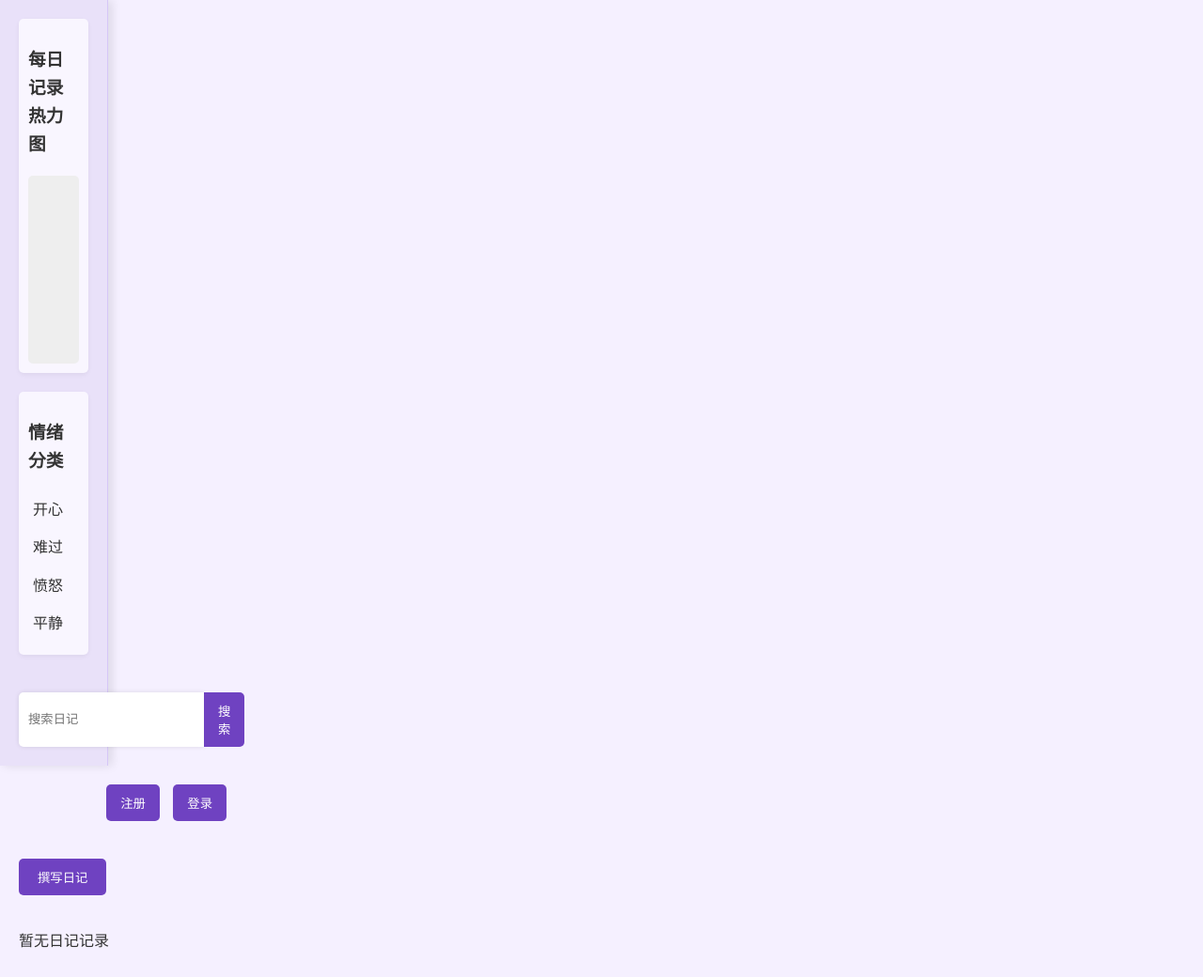
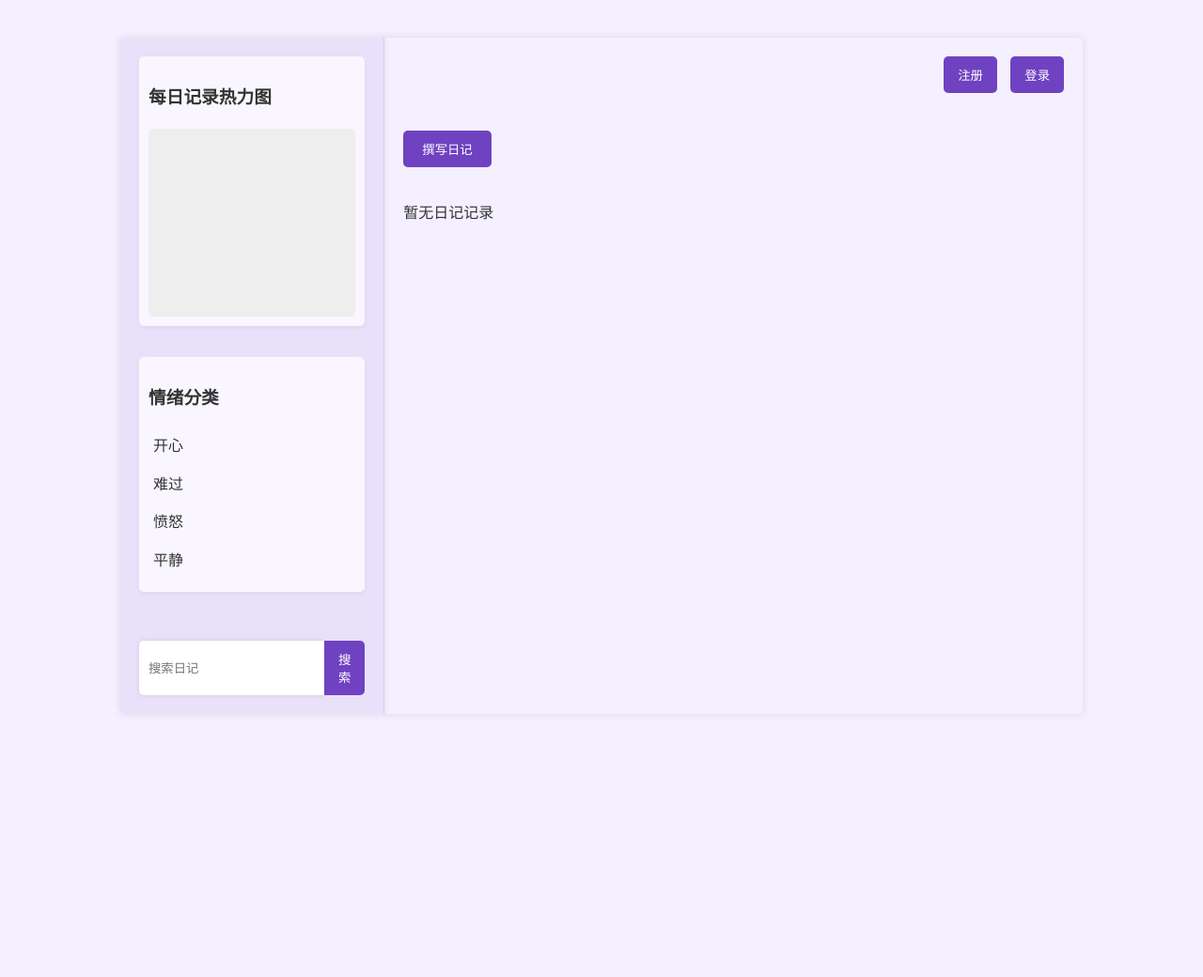
Before and after one commit to c0ffee-milk/Inksoul, a Flask app: template templates/index.html in a window 1280 px wide. Shown: the top 1040 px of the page at 94% size. After the commit the page ends 760 px from the top, so only its background shows below. Run offline with Flask 3, Linux system fonts and the light colour scheme; the template is opened without the code that fills it, so the values that code supplies are empty; a map, chart or similar area stays blank; some libraries are stand-ins or nearby versions.

Commit message:
样式微调

```diff
--- a/static/css/style.css
+++ b/static/css/style.css
@@ -1,16 +1,29 @@
 /* 全局样式 */
 body {
-    font-family: 'Inter', sans-serif; /* 使用更现代的字体，可根据需要替换 */
+    font-family: 'Inter', sans-serif;
     margin: 0;
     padding: 0;
     display: flex;
+    justify-content: center; /* 水平居中 */
+    align-items: center; /* 垂直居中 */
     height: 100vh;
     background-color: #f5f0ff; /* 浅紫色背景 */
     color: #333;
     font-size: 16px;
     line-height: 1.6;
-    -webkit-font-smoothing: antialiased; /* 字体抗锯齿 */
+    -webkit-font-smoothing: antialiased;
     -moz-osx-font-smoothing: grayscale;
+}
+
+/* 主容器样式 */
+.main-container {
+    display: flex;
+    width: 80%; /* 可以根据需要调整宽度，留出两边的空白 */
+    max-width: 1200px; /* 最大宽度 */
+    height: 90%; /* 可以根据需要调整高度 */
+    box-shadow: 0 0 10px rgba(0, 0, 0, 0.1); /* 给容器添加阴影 */
+    border-radius: 5px; /* 圆角 */
+    overflow: hidden; /* 防止内容溢出 */
 }
 
 /* 导航栏样式 */
@@ -354,3 +367,16 @@ body {
     text-decoration: underline;
     color: #5a32a3;
 }
+
+/* 在现有样式基础上添加 */
+#diary-form {
+    display: flex;
+    flex-direction: column;
+    gap: 15px;
+}
+
+#diary-form input:invalid,
+#diary-form textarea:invalid {
+    border: 1px solid #ff4444;
+    box-shadow: 0 0 5px rgba(255, 68, 68, 0.3);
+}
```
